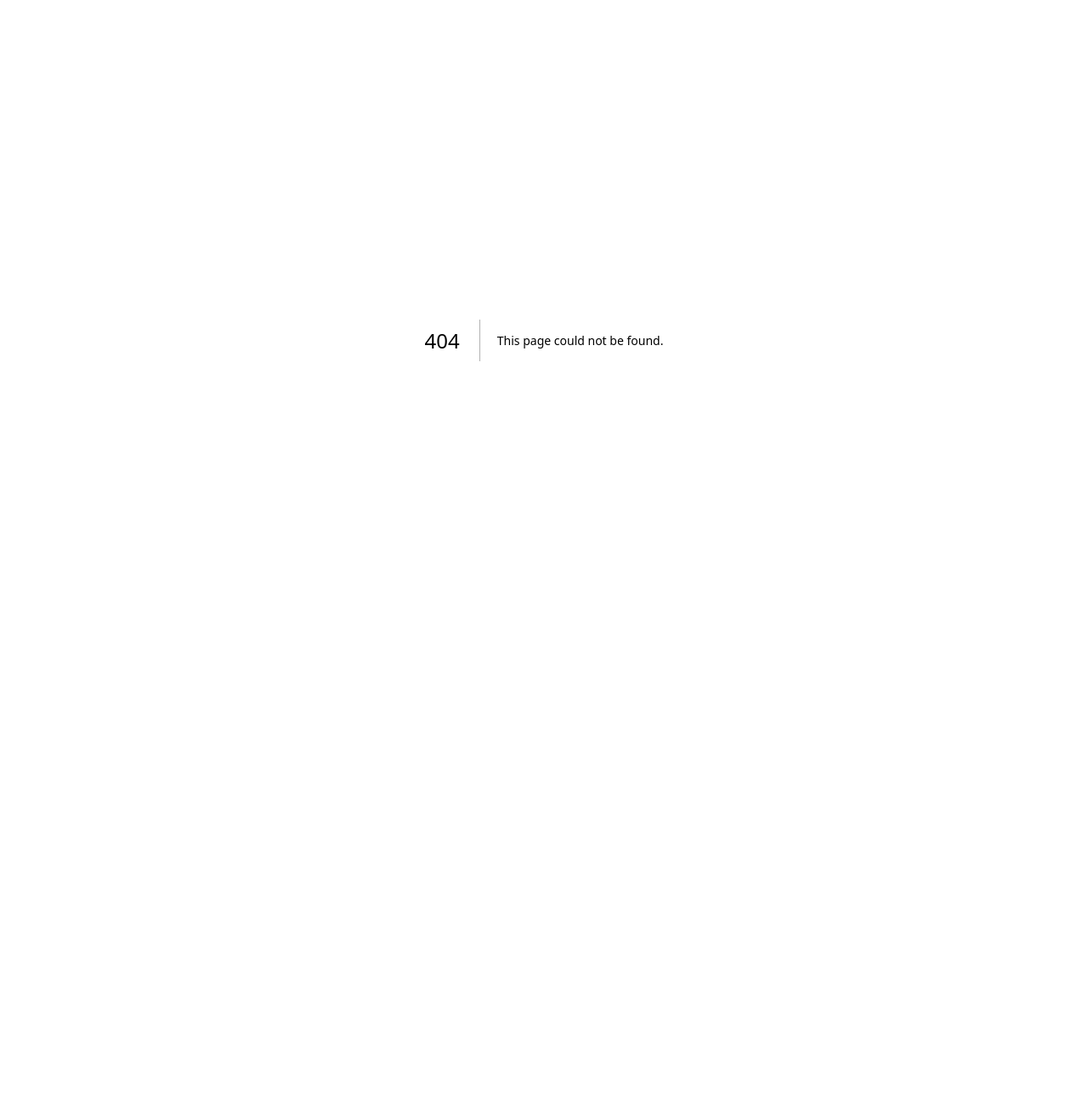
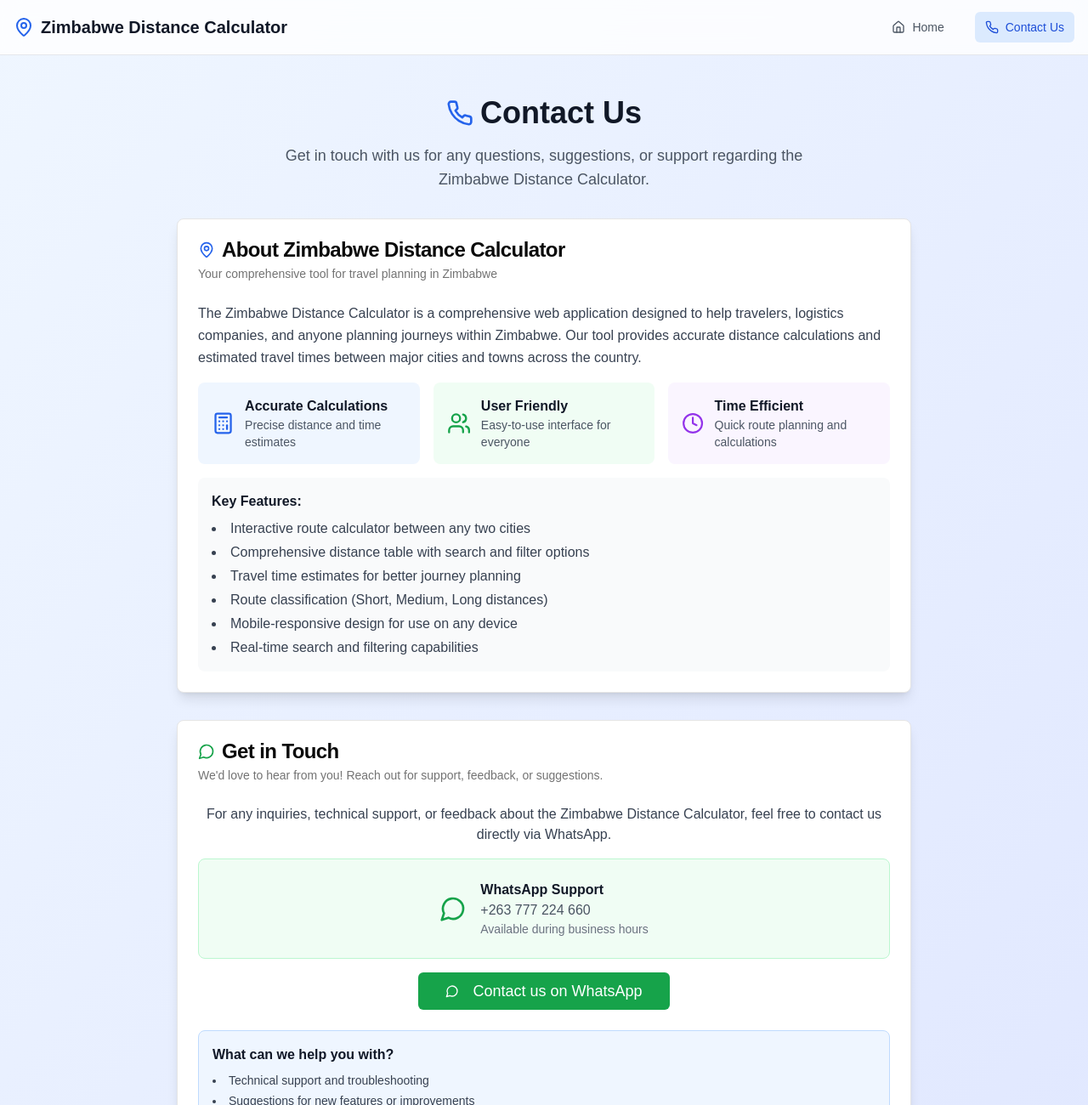
Before and after one commit to Onwell/distance-table-zim-iq, a Next.js app: page /contact in a window 1280 px wide. Before the commit this address had no page. Shown: the top 1300 px of the page at 85% size. Before the commit the page ends 800 px from the top, so only its background shows below. Built offline with nearby package versions, Linux system fonts and the light colour scheme.

Commit message:
feat: add navigation menu and Contact Us page
Implement sticky nav with active highlight, update home page, and add contact page with app details and WhatsApp link.

#VERCEL_SKIP

Co-authored-by: Onwell Masaraure <73174010+Onwell@users.noreply.github.com>

```diff
--- /dev/null
+++ b/app/contact/page.tsx
@@ -0,0 +1,147 @@
+"use client"
+
+import { Phone, MessageCircle, MapPin, Clock, Users, Calculator } from "lucide-react"
+import { Card, CardContent, CardDescription, CardHeader, CardTitle } from "@/components/ui/card"
+import { Button } from "@/components/ui/button"
+import { Navigation } from "@/components/navigation"
+
+export default function ContactPage() {
+  const handleWhatsAppClick = () => {
+    window.open("https://wa.me/263777224660", "_blank")
+  }
+
+  return (
+    <div className="min-h-screen bg-gradient-to-br from-blue-50 to-indigo-100">
+      <Navigation />
+
+      <div className="max-w-4xl mx-auto p-4 space-y-8">
+        {/* Header */}
+        <div className="text-center space-y-4 pt-8">
+          <div className="flex items-center justify-center gap-2">
+            <Phone className="h-8 w-8 text-blue-600" />
+            <h1 className="text-4xl font-bold text-gray-900">Contact Us</h1>
+          </div>
+          <p className="text-lg text-gray-600 max-w-2xl mx-auto">
+            Get in touch with us for any questions, suggestions, or support regarding the Zimbabwe Distance Calculator.
+          </p>
+        </div>
+
+        {/* About the App */}
+        <Card className="shadow-lg">
+          <CardHeader>
+            <CardTitle className="flex items-center gap-2">
+              <MapPin className="h-5 w-5 text-blue-600" />
+              About Zimbabwe Distance Calculator
+            </CardTitle>
+            <CardDescription>Your comprehensive tool for travel planning in Zimbabwe</CardDescription>
+          </CardHeader>
+          <CardContent className="space-y-4">
+            <p className="text-gray-700 leading-relaxed">
+              The Zimbabwe Distance Calculator is a comprehensive web application designed to help travelers, logistics
+              companies, and anyone planning journeys within Zimbabwe. Our tool provides accurate distance calculations
+              and estimated travel times between major cities and towns across the country.
+            </p>
+
+            <div className="grid grid-cols-1 md:grid-cols-3 gap-4 mt-6">
+              <div className="flex items-center gap-3 p-4 bg-blue-50 rounded-lg">
+                <Calculator className="h-8 w-8 text-blue-600" />
+                <div>
+                  <h3 className="font-semibold text-gray-900">Accurate Calculations</h3>
+                  <p className="text-sm text-gray-600">Precise distance and time estimates</p>
+                </div>
+              </div>
+
+              <div className="flex items-center gap-3 p-4 bg-green-50 rounded-lg">
+                <Users className="h-8 w-8 text-green-600" />
+                <div>
+                  <h3 className="font-semibold text-gray-900">User Friendly</h3>
+                  <p className="text-sm text-gray-600">Easy-to-use interface for everyone</p>
+                </div>
+              </div>
+
+              <div className="flex items-center gap-3 p-4 bg-purple-50 rounded-lg">
+                <Clock className="h-8 w-8 text-purple-600" />
+                <div>
+                  <h3 className="font-semibold text-gray-900">Time Efficient</h3>
+                  <p className="text-sm text-gray-600">Quick route planning and calculations</p>
+                </div>
+              </div>
+            </div>
+
+            <div className="mt-6 p-4 bg-gray-50 rounded-lg">
+              <h3 className="font-semibold text-gray-900 mb-2">Key Features:</h3>
+              <ul className="list-disc list-inside space-y-1 text-gray-700">
+                <li>Interactive route calculator between any two cities</li>
+                <li>Comprehensive distance table with search and filter options</li>
+                <li>Travel time estimates for better journey planning</li>
+                <li>Route classification (Short, Medium, Long distances)</li>
+                <li>Mobile-responsive design for use on any device</li>
+                <li>Real-time search and filtering capabilities</li>
+              </ul>
+            </div>
+          </CardContent>
+        </Card>
+
+        {/* Contact Information */}
+        <Card className="shadow-lg">
+          <CardHeader>
+            <CardTitle className="flex items-center gap-2">
+              <MessageCircle className="h-5 w-5 text-green-600" />
+              Get in Touch
+            </CardTitle>
+            <CardDescription>
+              We'd love to hear from you! Reach out for support, feedback, or suggestions.
+            </CardDescription>
+          </CardHeader>
+          <CardContent className="space-y-6">
+            <div className="text-center space-y-4">
+              <p className="text-gray-700">
+                For any inquiries, technical support, or feedback about the Zimbabwe Distance Calculator, feel free to
+                contact us directly via WhatsApp.
+              </p>
+
+              <div className="flex items-center justify-center gap-4 p-6 bg-green-50 rounded-lg border border-green-200">
+                <MessageCircle className="h-8 w-8 text-green-600" />
+                <div className="text-left">
+                  <p className="font-semibold text-gray-900">WhatsApp Support</p>
+                  <p className="text-gray-600">+263 777 224 660</p>
+                  <p className="text-sm text-gray-500">Available during business hours</p>
+                </div>
+              </div>
+
+              <Button
+                onClick={handleWhatsAppClick}
+                className="bg-green-600 hover:bg-green-700 text-white px-8 py-3 text-lg"
+                size="lg"
+              >
+                <MessageCircle className="h-5 w-5 mr-2" />
+                Contact us on WhatsApp
+              </Button>
+            </div>
+
+            <div className="mt-8 p-4 bg-blue-50 rounded-lg border border-blue-200">
+              <h3 className="font-semibold text-gray-900 mb-2">What can we help you with?</h3>
+              <ul className="list-disc list-inside space-y-1 text-gray-700 text-sm">
+                <li>Technical support and troubleshooting</li>
+                <li>Suggestions for new features or improvements</li>
+                <li>Questions about distance calculations or data accuracy</li>
+                <li>Feedback on user experience</li>
+                <li>Partnership or collaboration opportunities</li>
+                <li>General inquiries about the application</li>
+              </ul>
+            </div>
+          </CardContent>
+        </Card>
+
+        {/* Footer */}
+        <footer className="py-8 border-t border-gray-200 bg-white/50 backdrop-blur-sm rounded-lg">
+          <div className="text-center">
+            <p className="text-gray-600">
+              Copyright © 2025, developed by <span className="font-semibold text-gray-800">Onwell Masaraure</span>
+            </p>
+          </div>
+        </footer>
+      </div>
+    </div>
+  )
+}
--- a/app/layout.tsx
+++ b/app/layout.tsx
@@ -1,10 +1,11 @@
-import type { Metadata } from 'next'
-import './globals.css'
+import type React from "react"
+import type { Metadata } from "next"
+import "./globals.css"
 
 export const metadata: Metadata = {
-  title: 'v0 App',
-  description: 'Created with v0',
-  generator: 'v0.dev',
+  title: "Zimbabwe Distance Calculator",
+  description: "Calculate distances and travel times between major cities in Zimbabwe",
+  generator: "v0.dev",
 }
 
 export default function RootLayout({
--- a/app/page.tsx
+++ b/app/page.tsx
@@ -1,13 +1,14 @@
 "use client"
 
 import { useState, useMemo } from "react"
-import { Search, MapPin, Route } from "lucide-react"
+import { Search, Route } from "lucide-react"
 import { Input } from "@/components/ui/input"
 import { Button } from "@/components/ui/button"
 import { Card, CardContent, CardDescription, CardHeader, CardTitle } from "@/components/ui/card"
 import { Table, TableBody, TableCell, TableHead, TableHeader, TableRow } from "@/components/ui/table"
 import { Select, SelectContent, SelectItem, SelectTrigger, SelectValue } from "@/components/ui/select"
 import { Badge } from "@/components/ui/badge"
+import { Navigation } from "@/components/navigation"
 
 // Sample distance data for Zimbabwe cities
 const distanceData = [
@@ -73,13 +74,10 @@ export default function DistanceTableSystem() {
 
   return (
     <div className="min-h-screen bg-gradient-to-br from-blue-50 to-indigo-100 p-4">
+      <Navigation />
       <div className="max-w-7xl mx-auto space-y-6">
         {/* Header */}
-        <div className="text-center space-y-4">
-          <div className="flex items-center justify-center gap-2">
-            <MapPin className="h-8 w-8 text-blue-600" />
-            <h1 className="text-4xl font-bold text-gray-900">Zimbabwe Distance Calculator</h1>
-          </div>
+        <div className="text-center space-y-4 pt-4">
           <p className="text-lg text-gray-600 max-w-2xl mx-auto">
             Calculate distances and travel times between major cities in Zimbabwe. Find the shortest routes for your
             journey planning.
--- /dev/null
+++ b/components/navigation.tsx
@@ -0,0 +1,50 @@
+"use client"
+
+import Link from "next/link"
+import { usePathname } from "next/navigation"
+import { MapPin, Home, Phone } from "lucide-react"
+import { cn } from "@/lib/utils"
+
+export function Navigation() {
+  const pathname = usePathname()
+
+  return (
+    <nav className="bg-white/80 backdrop-blur-md border-b border-gray-200 sticky top-0 z-50">
+      <div className="max-w-7xl mx-auto px-4">
+        <div className="flex items-center justify-between h-16">
+          {/* Logo */}
+          <Link href="/" className="flex items-center gap-2 font-bold text-xl text-gray-900">
+            <MapPin className="h-6 w-6 text-blue-600" />
+            Zimbabwe Distance Calculator
+          </Link>
+
+          {/* Navigation Links */}
+          <div className="flex items-center gap-6">
+            <Link
+              href="/"
+              className={cn(
+                "flex items-center gap-2 px-3 py-2 rounded-md text-sm font-medium transition-colors",
+                pathname === "/" ? "bg-blue-100 text-blue-700" : "text-gray-600 hover:text-gray-900 hover:bg-gray-100",
+              )}
+            >
+              <Home className="h-4 w-4" />
+              Home
+            </Link>
+            <Link
+              href="/contact"
+              className={cn(
+                "flex items-center gap-2 px-3 py-2 rounded-md text-sm font-medium transition-colors",
+                pathname === "/contact"
+                  ? "bg-blue-100 text-blue-700"
+                  : "text-gray-600 hover:text-gray-900 hover:bg-gray-100",
+              )}
+            >
+              <Phone className="h-4 w-4" />
+              Contact Us
+            </Link>
+          </div>
+        </div>
+      </div>
+    </nav>
+  )
+}
```
